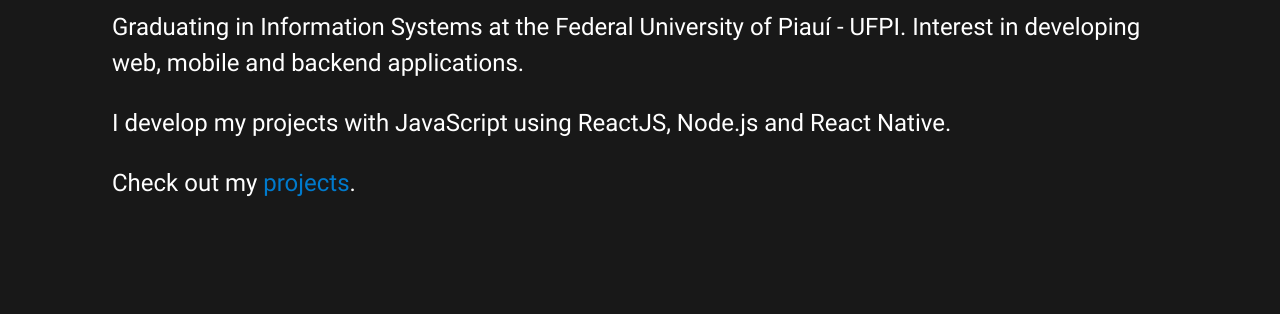
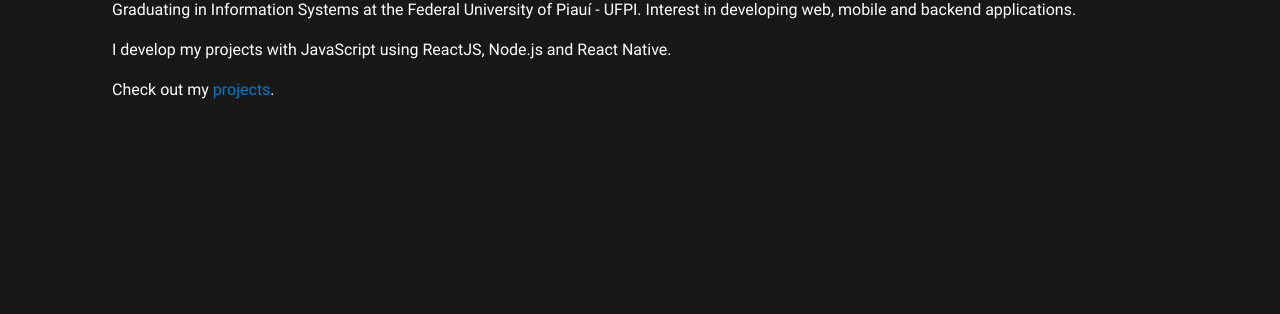
Before and after one commit to franciscojunior10/personal-website-gatsby, a Gatsby site: page / in a window 1280 px wide. Shown: the part 486-800 px from the top of the page. Built offline with nearby package versions, Linux system fonts and the light colour scheme; Gatsby itself is replaced by a stand-in of ours.

Commit message:
feat: configuring bulma sass and favicon

```diff
--- a/gatsby-config.js
+++ b/gatsby-config.js
@@ -21,13 +21,8 @@
     {
       resolve: 'gatsby-plugin-manifest',
       options: {
-        name: 'gatsby-starter-default',
-        short_name: 'starter',
-        start_url: '/',
-        background_color: '#663399',
-        theme_color: '#663399',
-        display: 'minimal-ui',
-        icon: 'src/images/gatsby-icon.png', // This path is relative to the root of the site.
+        icon: 'src/assets/images/favicon.png',
+        // This path is relative to the root of the site.
       },
     },
     // this (optional) plugin enables Progressive Web App +
--- a/src/styles/index.scss
+++ b/src/styles/index.scss
@@ -1,6 +1,18 @@
 @import './fonts.scss';
 @import './theme.scss';
-@import '~bulma/bulma';
+@import '~bulma/sass/utilities/_all';
+@import '~bulma/sass/base/_all';
+@import '~bulma/sass/elements/container';
+@import '~bulma/sass/elements/content';
+@import '~bulma/sass/elements/icon';
+@import '~bulma/sass/elements/image';
+@import '~bulma/sass/elements/title';
+@import '~bulma/sass/elements/tag';
+@import '~bulma/sass/layout/section';
+@import '~bulma/sass/components/navbar';
+@import '~bulma/sass/components/card';
+@import '~bulma/sass/components/media';
+@import '~bulma/sass/grid/columns';
 
 @import './home.scss';
 @import '../components/Card/styles.scss';
```
Also changed, not shown: src/assets/images/favicon.png (added), src/images/gatsby-astronaut.png (deleted), src/images/gatsby-icon.png (deleted).
